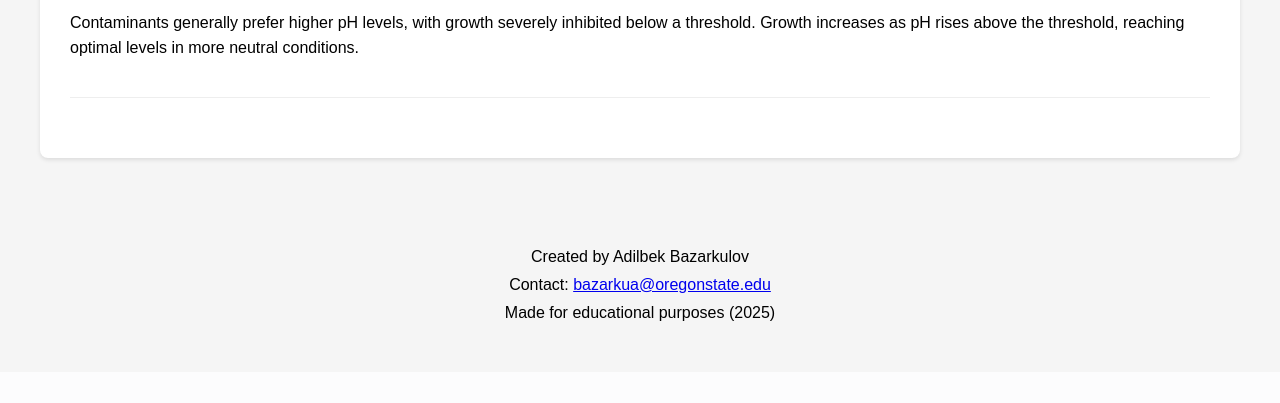
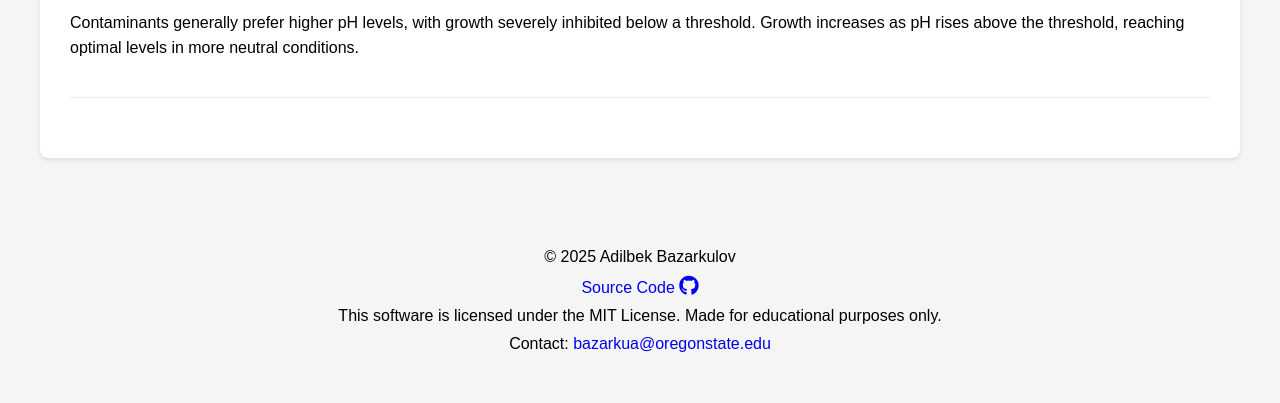
Before and after one commit to bazarkua/scoby-fermentation-sim, a Flask app: page / in a window 1280 px wide. Shown: the part 3165-3568 px from the top of the page. Before the commit the page ends 3486 px from the top, so only its background shows below. Run offline with Flask 2, Linux system fonts and the light colour scheme; some libraries are stand-ins or nearby versions.

Commit message:
added git icon, made changes to the footer

```diff
--- a/templates/index.html
+++ b/templates/index.html
@@ -4,6 +4,7 @@
     <meta charset="UTF-8">
     <meta name="viewport" content="width=device-width, initial-scale=1.0">
     <link rel="icon" type="image/png" href="https://www.python.org/static/favicon.ico">
+    <link rel="stylesheet" href="https://use.fontawesome.com/releases/v5.6.1/css/all.css">
     <title>SCOBY Protection Simulation</title>
     <!-- Add MathJax for LaTeX rendering -->
     <script src="https://polyfill.io/v3/polyfill.min.js?features=es6"></script>
@@ -49,6 +50,9 @@
         }
         button:hover {
             background-color: #243245;
+        }
+        a {
+            text-decoration: none;
         }
         select {
             padding: 10px;
@@ -416,9 +420,10 @@
 
         <!-- Footer -->
         <footer>
-            <p>Created by Adilbek Bazarkulov</p>
+            <p>&copy; 2025 Adilbek Bazarkulov</p>
+            <p><a href = "https://github.com/bazarkua/scoby-fermentation-sim">Source Code <i class="fab fa-github" style='font-size:20px'></i></a></p>
+            <p>This software is licensed under the MIT License. Made for educational purposes only.</p>
             <p>Contact: <a href="mailto:bazarkua@oregonstate.edu">bazarkua@oregonstate.edu</a></p>
-            <p>Made for educational purposes (2025)</p>
         </footer>
     </div>
 
```
Also changed, not shown: 1 other file.
